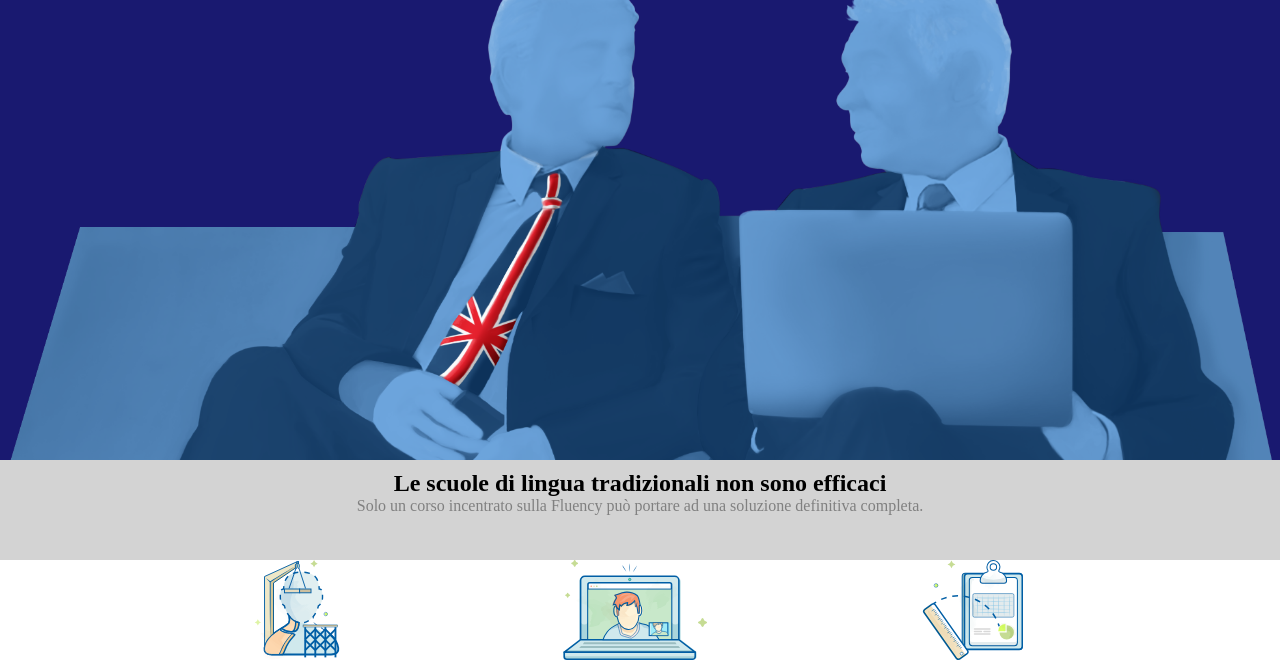
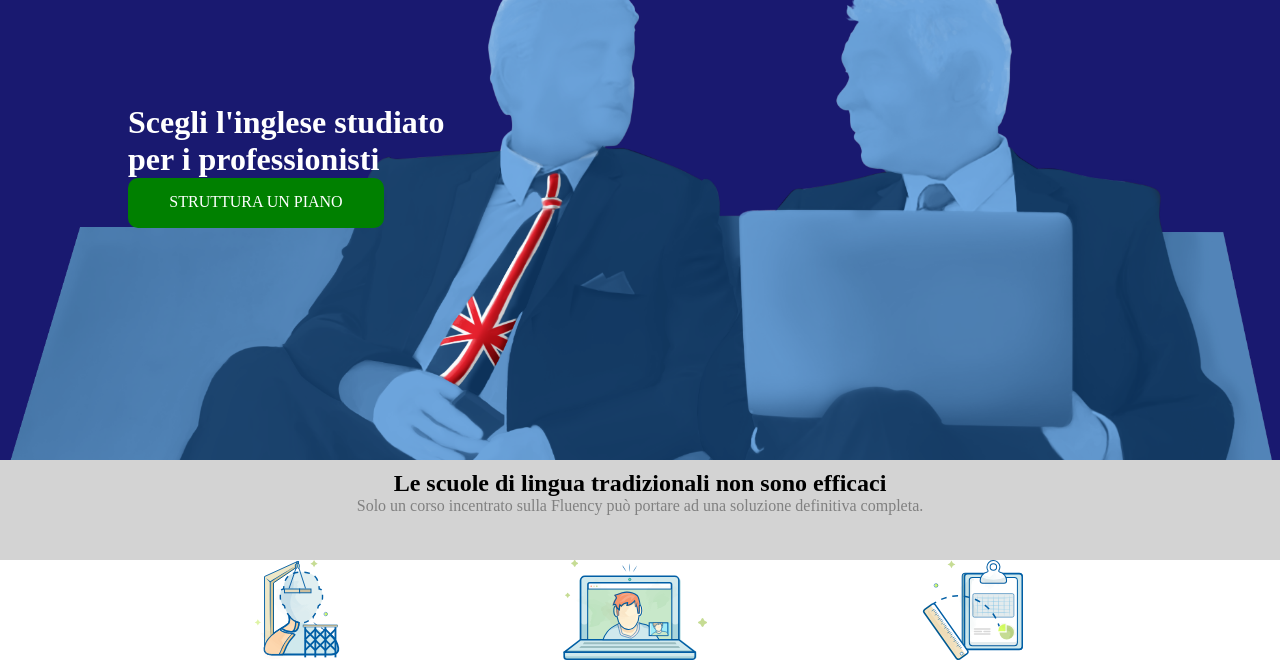
Before and after one commit to alfof87/html-css-fluentify, a plain HTML site: page index.html in a window 1280 px wide. Shown: the part 40-703 px from the top of the page. Drawn offline with Linux system fonts and the light colour scheme.

Commit message:
prova main 4

```diff
--- a/css/master.css
+++ b/css/master.css
@@ -42,8 +42,20 @@ li{
 #sottotitolo{
   color: #808080;
 }
+h1{
+  color: white;
+  padding-top: 10%;
+}
+#struttura{
+  color: white;
+  background-color: green;
+  width: 25%;
+  height: 50px;
+  text-align: center;
+  padding-top: 15px;
+  border-radius: 10px;
 
-
+}
 
 
 /*parte centrale*/
@@ -57,6 +69,9 @@ main{
   float: left;
   width: 33%;
   height: 500px;
+
+
+
 }
 
 #centro{
@@ -64,6 +79,7 @@ main{
   width: 33%;
   height: 500px;
   padding: 0 5%;
+
 }
 
 
@@ -71,6 +87,7 @@ main{
   float: left;
   width: 33%;
   height: 500px;
+
 }
 
 .misure-img{
--- a/index.html
+++ b/index.html
@@ -17,7 +17,12 @@
           <li><a href="#">SOLUZIONI AZIENDALI</a></li>
 
         </ul>
+
       </nav>
+
+      <h1>Scegli l'inglese studiato<br> per i professionisti</h1>
+      <div id="struttura">STRUTTURA UN PIANO</div>
+
 
 
 
```
